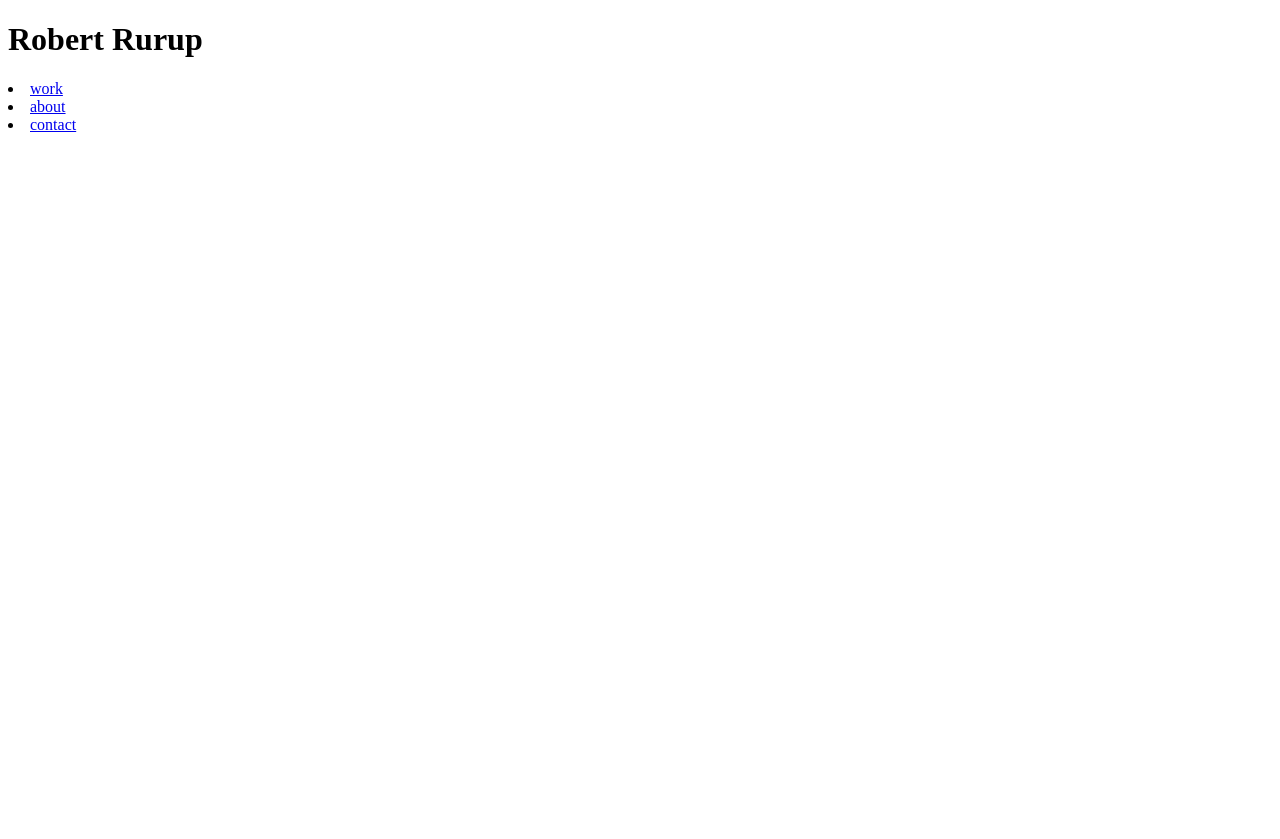
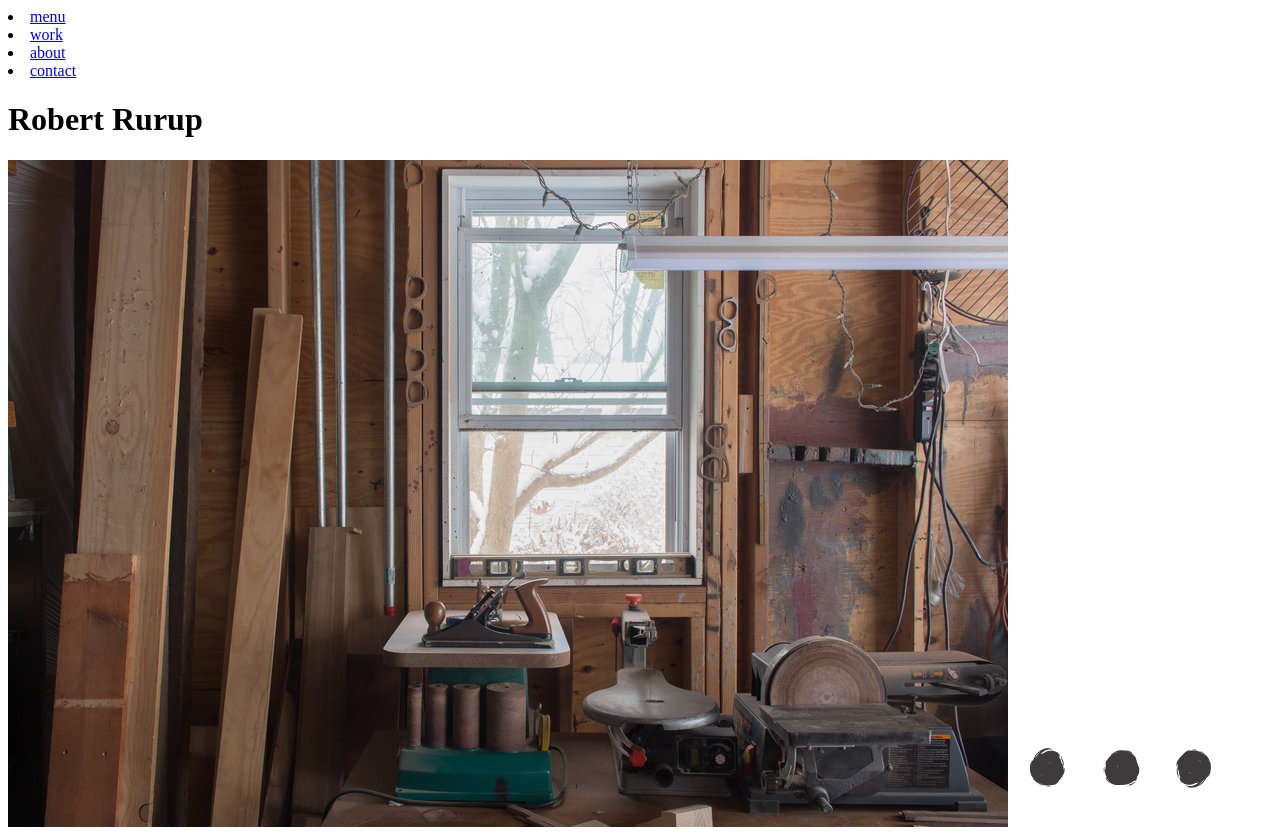
Before and after one commit to amachado93/robrurup, a plain HTML site: page index.html in a window 1280 px wide. Before the commit the page ends 800 px from the top, so only its background shows below. Drawn offline with Linux system fonts and the light colour scheme.

Commit message:
create home layout

```diff
--- a/index.html
+++ b/index.html
@@ -9,13 +9,16 @@
   <body>
     <div class="container">
       <header>
-        <h1>Robert Rurup</h1>
         <nav>
+          <li><a href="#">menu</a></li>
           <li><a href="#">work</a></li>
           <li><a href="#">about</a></li>
           <li><a href="#">contact</a></li>
         </nav>
+        <h1>Robert Rurup</h1>
       </header>
+      <img src="./img/mainbackgroung.jpg" alt="wood shop">
+      <img src="./img/dots.png" alt="dots">
     </div>
   </body>
 </html>
```
Also changed, not shown: img/dots.png (added), img/mainbackgroung.jpg (added).
